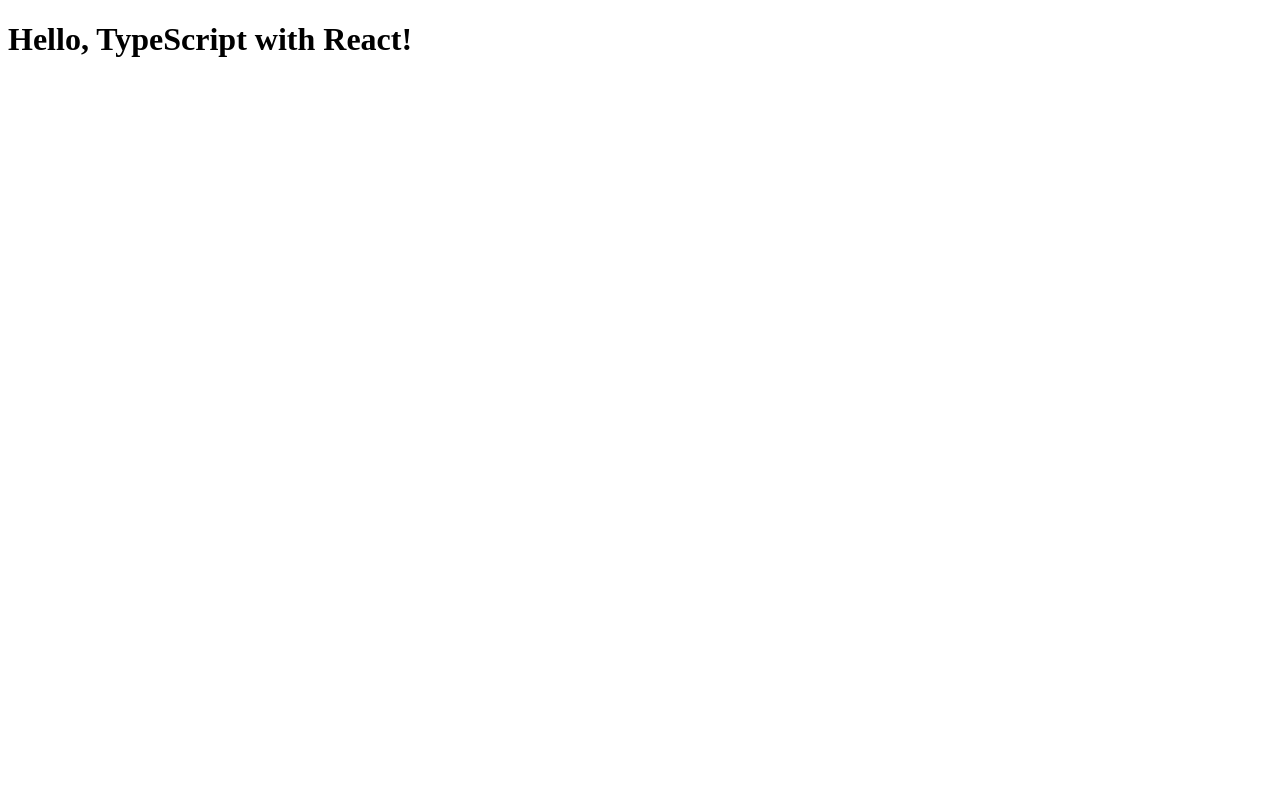
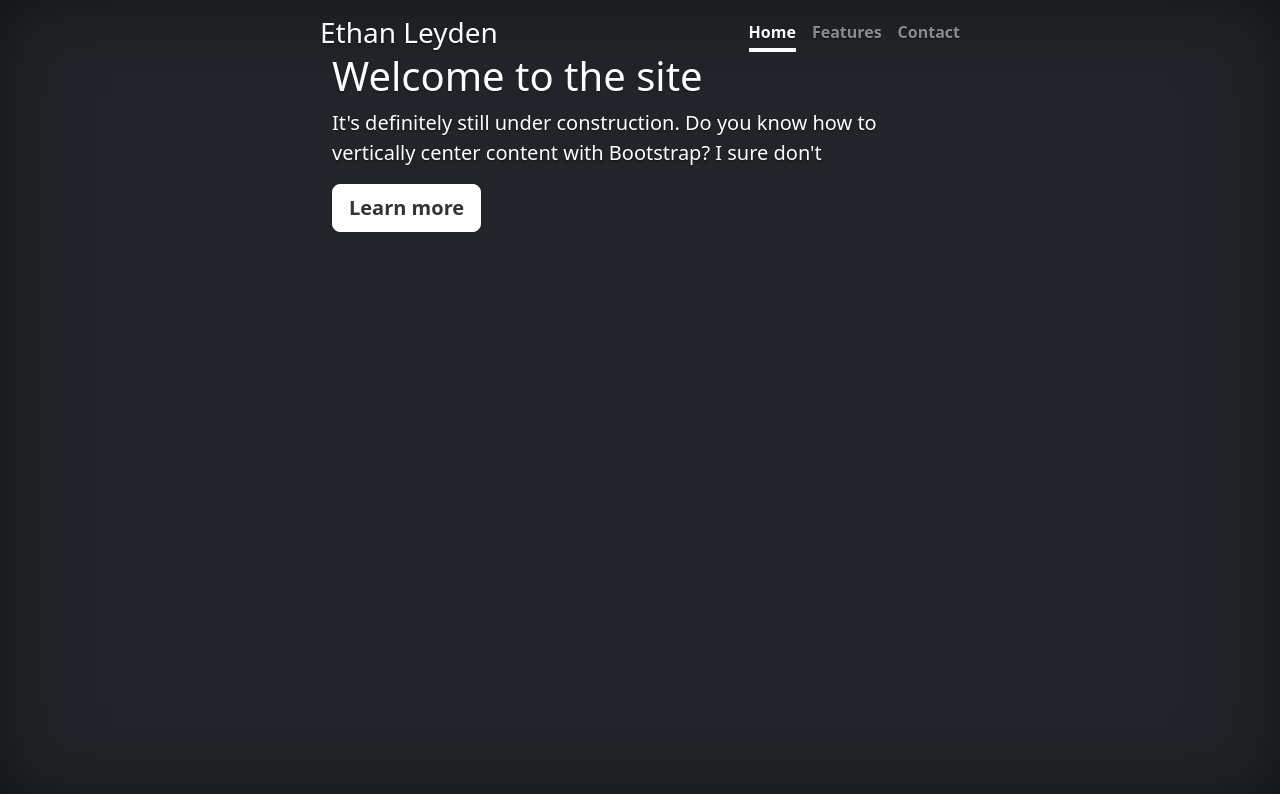
Before and after one commit to etleyden/etleyden, a React app: page / in a window 1280 px wide. Shown: the top 794 px of the page. Built offline with nearby package versions, Linux system fonts and the light colour scheme.

Commit message:
added page

```diff
--- a/src/index.tsx
+++ b/src/index.tsx
@@ -1,6 +1,33 @@
 import React from 'react';
 import ReactDOM from 'react-dom';
+import 'bootstrap/dist/css/bootstrap.min.css';
+import './styles/index.css'
 
-const App: React.FC = () => <h1>Hello, TypeScript with React!</h1>;
+    //<!--<div className="d-flex w-100 h-100 p-3 flex-column"></div>-->
+const App: React.FC = () => (
+  <div className="cover-container container-fluid p-3 mx-auto overflow-hidden">
+    <header className='row'>
+      <div>
+        <h3 className="float-md-start mb-0">Ethan Leyden</h3>
+        <nav className="nav nav-masthead justify-content-center float-md-end">
+          <a className="nav-link fw-bold py-1 px-0 active" aria-current="page" href="#">Home</a>
+          <a className="nav-link fw-bold py-1 px-0" href="#">Features</a>
+          <a className="nav-link fw-bold py-1 px-0" href="#">Contact</a>
+        </nav>
+      </div>
+    </header>
+
+    <main className="row" id="fp-hero">
+      <div className="col">
+      <h1>Welcome to the site</h1>
+      <p className="lead">It's definitely still under construction. Do you know how to vertically center content with Bootstrap? I sure don't</p>
+      <p className="lead">
+        <a href="#" className="btn btn-lg btn-light fw-bold border-white bg-white">Learn more</a>
+      </p>
+      </div>
+    </main>
+  </div>
+
+)
 
 ReactDOM.render(<App />, document.getElementById('root'));
--- /dev/null
+++ b/src/styles/index.css
@@ -0,0 +1,138 @@
+.bd-placeholder-img {
+        font-size: 1.125rem;
+        text-anchor: middle;
+        -webkit-user-select: none;
+        -moz-user-select: none;
+        user-select: none;
+      }
+
+      @media (min-width: 768px) {
+        .bd-placeholder-img-lg {
+          font-size: 3.5rem;
+        }
+      }
+
+      .b-example-divider {
+        width: 100%;
+        height: 3rem;
+        background-color: rgba(0, 0, 0, .1);
+        border: solid rgba(0, 0, 0, .15);
+        border-width: 1px 0;
+        box-shadow: inset 0 .5em 1.5em rgba(0, 0, 0, .1), inset 0 .125em .5em rgba(0, 0, 0, .15);
+      }
+
+      .b-example-vr {
+        flex-shrink: 0;
+        width: 1.5rem;
+        height: 100vh;
+      }
+
+      .bi {
+        vertical-align: -.125em;
+        fill: currentColor;
+      }
+
+      .nav-scroller {
+        position: relative;
+        z-index: 2;
+        height: 2.75rem;
+        overflow-y: hidden;
+      }
+
+      .nav-scroller .nav {
+        display: flex;
+        flex-wrap: nowrap;
+        padding-bottom: 1rem;
+        margin-top: -1px;
+        overflow-x: auto;
+        text-align: center;
+        white-space: nowrap;
+        -webkit-overflow-scrolling: touch;
+      }
+
+      .btn-bd-primary {
+        --bd-violet-bg: #712cf9;
+        --bd-violet-rgb: 112.520718, 44.062154, 249.437846;
+
+        --bs-btn-font-weight: 600;
+        --bs-btn-color: var(--bs-white);
+        --bs-btn-bg: var(--bd-violet-bg);
+        --bs-btn-border-color: var(--bd-violet-bg);
+        --bs-btn-hover-color: var(--bs-white);
+        --bs-btn-hover-bg: #6528e0;
+        --bs-btn-hover-border-color: #6528e0;
+        --bs-btn-focus-shadow-rgb: var(--bd-violet-rgb);
+        --bs-btn-active-color: var(--bs-btn-hover-color);
+        --bs-btn-active-bg: #5a23c8;
+        --bs-btn-active-border-color: #5a23c8;
+      }
+
+      .bd-mode-toggle {
+        z-index: 1500;
+      }
+
+      .bd-mode-toggle .dropdown-menu .active .bi {
+        display: block !important;
+      }
+/*
+ * Globals
+ */
+
+
+/* Custom default button */
+.btn-light,
+.btn-light:hover,
+.btn-light:focus {
+  color: #333;
+  text-shadow: none; /* Prevent inheritance from `body` */
+}
+
+
+/*
+ * Base structure
+ */
+
+body {
+  text-shadow: 0 .05rem .1rem rgba(0, 0, 0, .5);
+  box-shadow: inset 0 0 5rem rgba(0, 0, 0, .5);
+  color: white;
+  background-color: RGBA(var(--bs-dark-rgb),var(--bs-bg-opacity,1)) !important;
+  height: 100vh;
+}
+
+
+.cover-container {
+  max-width: 42em;
+}
+
+
+/*
+ * Header
+ */
+
+.nav-masthead .nav-link {
+  color: rgba(255, 255, 255, .5);
+  border-bottom: .25rem solid transparent;
+}
+
+.nav-masthead .nav-link:hover,
+.nav-masthead .nav-link:focus {
+  border-bottom-color: rgba(255, 255, 255, .25);
+}
+
+.nav-masthead .nav-link + .nav-link {
+  margin-left: 1rem;
+}
+
+.nav-masthead .active {
+  color: #fff;
+  border-bottom-color: #fff;
+}
+
+/*
+*  Body
+*/
+#fp-hero {
+  position: relative;
+  margin: auto 0;
+}
--- a/webpack.config.js
+++ b/webpack.config.js
@@ -12,9 +12,13 @@ module.exports = {
       {
         test: /\.(ts|tsx)$/,
         exclude: /node_modules/,
-        use: {
-          loader: 'ts-loader',
-        },
+        use:
+          {
+            loader: 'ts-loader',
+          },
+      }, {
+        test: /\.css$/,
+        use: ['style-loader', 'css-loader'],
       },
     ],
   },
```
Also changed, not shown: package.json (+8 -0 lines), 1 other file (tests, documents, lock files or other folders).
